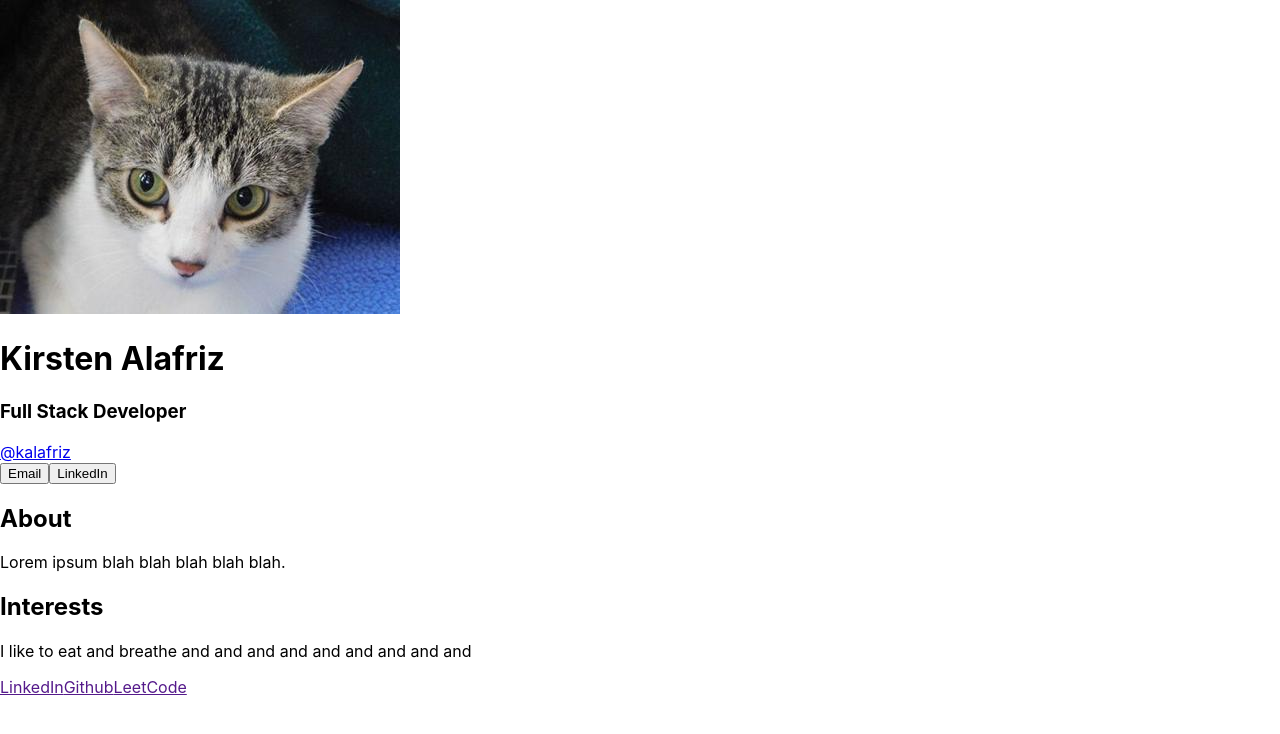
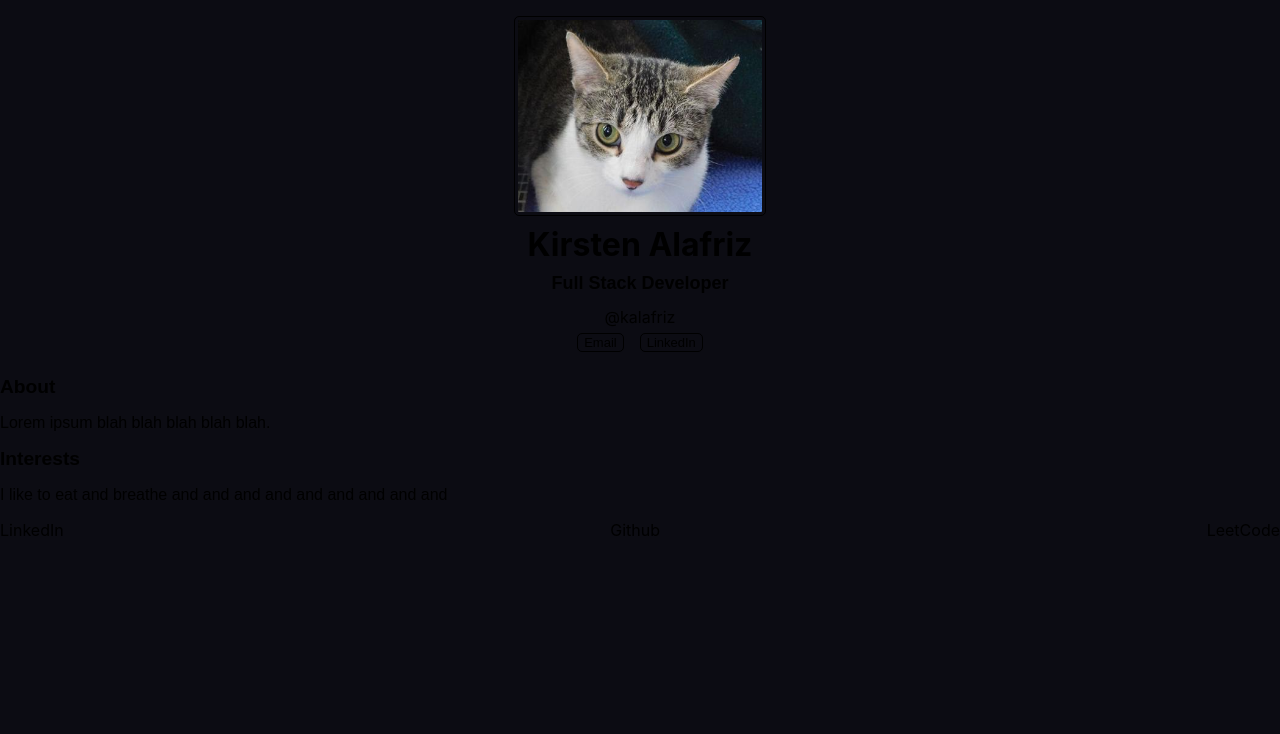
Before and after one commit to kalafriz/fsd-roadmap, a React (Create React App) app in the folder react/learn-react-scrimba/digital-business-card/: page / in a window 1280 px wide. Shown: the top 734 px of the page. Built offline with nearby package versions, Linux system fonts and the light colour scheme.

Commit message:
update styling

```diff
--- a/react/learn-react-scrimba/digital-business-card/src/App.css
+++ b/react/learn-react-scrimba/digital-business-card/src/App.css
@@ -36,3 +36,90 @@
     transform: rotate(360deg);
   }
 }
+* {
+  box-sizing: border-box;
+}
+body {
+  background-color: rgb(12, 12, 19);
+}
+
+/* ========= TYPOGRAPHY =========== */
+h2 {
+  font-family: "Michroma", sans-serif;
+  font-size: larger;
+}
+
+h3 {
+  font-family: "Racing Sans One", sans-serif;
+  font-size: large;
+}
+
+p,
+button {
+  font-family: "Jost", sans-serif;
+  font-size: medium;
+}
+a {
+  text-decoration: none;
+  color: black;
+}
+
+/* ======== CARD FORMAT ============ */
+.info-card {
+  display: flex;
+  flex-direction: column;
+  align-items: center;
+  margin: 1rem auto;
+  padding: 1rem;
+  background: rgb(132, 158, 148);
+  background: linear-gradient(
+    0deg,
+    rgba(132, 158, 148, 1) 0%,
+    rgba(143, 170, 161, 1) 44%,
+    rgba(158, 191, 180, 1) 67%,
+    rgba(154, 187, 176, 1) 100%
+  );
+  box-shadow: inset 0 -10px 25px -5px rgb(52, 56, 54);
+  border-radius: 1rem;
+  max-width: 500px;
+}
+
+.info-card > * {
+  width: 90%;
+}
+/* ========= INFO ============== */
+.info {
+  text-align: center;
+  line-height: 1rem;
+}
+img.pfp {
+  display: block;
+  max-height: 200px;
+  max-width: 50%;
+  margin: 1rem auto;
+  padding: 3px;
+  border: 1px solid black;
+  border-radius: 5px;
+}
+.firstname {
+  font-family: "Michroma", sans-serif;
+  font-size: 2rem;
+}
+.lastname {
+  font-family: "Racing Sans One", sans-serif;
+  font-size: 2.4rem;
+}
+button {
+  font-family: "Michroma", sans-serif;
+  font-size: small;
+  margin: 0.5rem;
+  background: none;
+  border: 1px solid;
+  border-radius: 5px;
+}
+
+footer {
+  display: flex;
+  justify-content: space-between;
+  margin-bottom: 1rem;
+}
```
